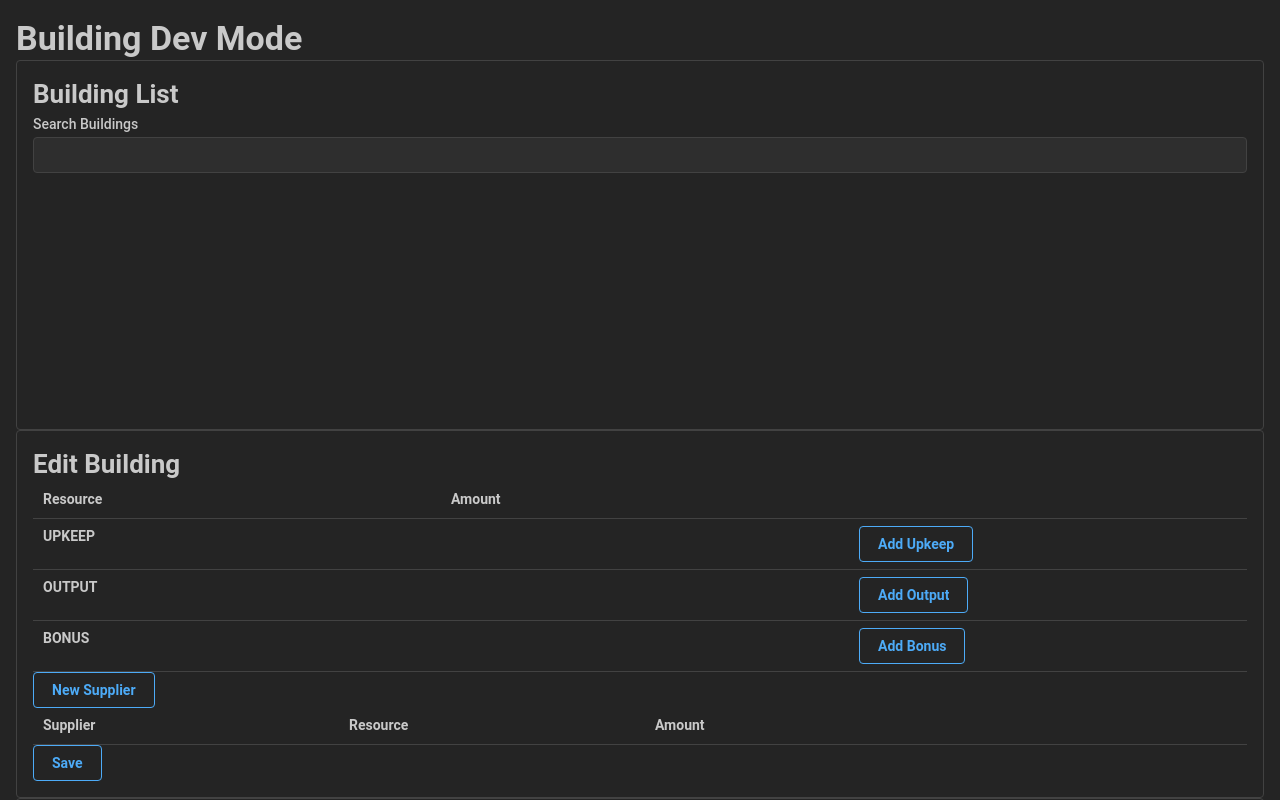
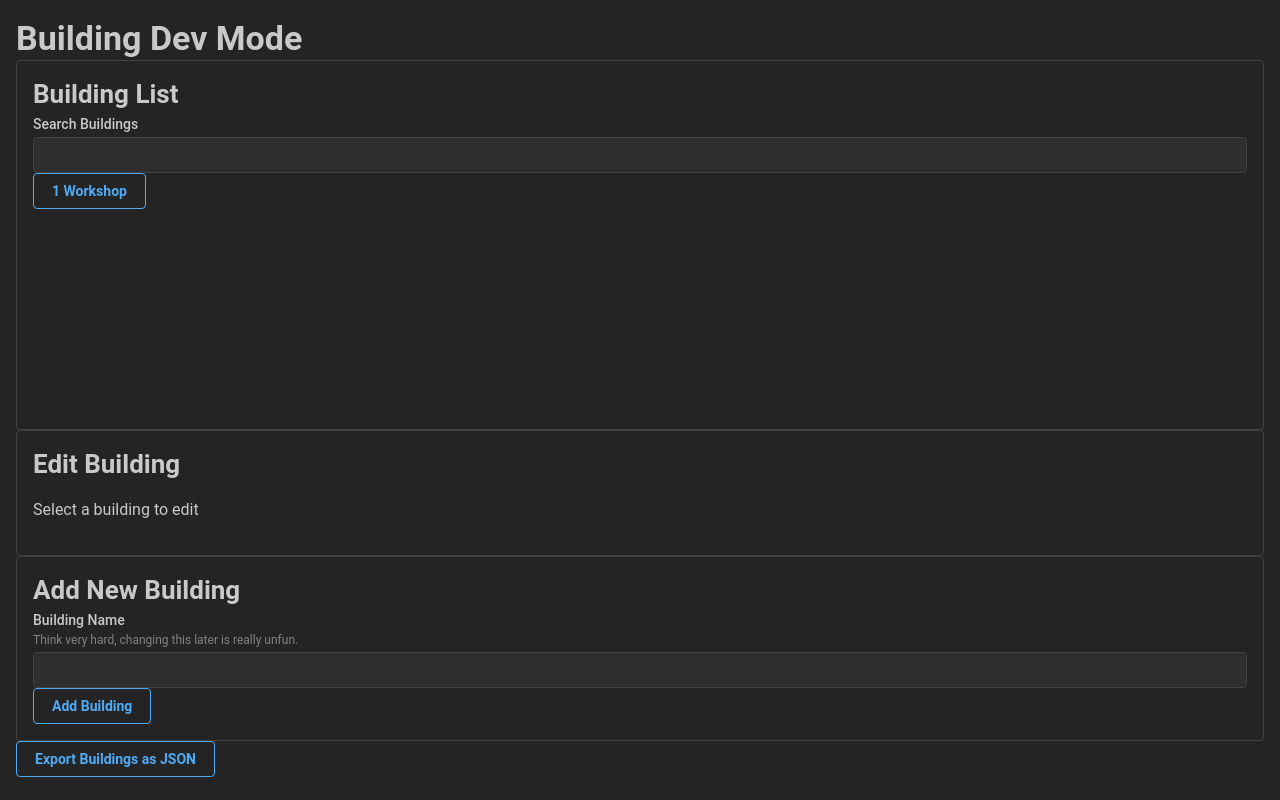
Before and after one commit to Skybluepanda/rlcivilisation, a React (Vite) app: page /rlcivilisation/buildings in a window 1280 px wide. Shown: the top 800 px of the page. Built offline with nearby package versions, Linux system fonts and the light colour scheme.

Commit message:
Name and tooltip box reactivate

```diff
--- a/src/components/BuildingContent/BuildingAdmin.tsx
+++ b/src/components/BuildingContent/BuildingAdmin.tsx
@@ -94,10 +94,10 @@ const BuildingManager: React.FC = () => {
                 <Title order={2}>Building List</Title>
                 <TextInput
                     label="Search Buildings"
-                    // onChange={e => setBuildingSearch(e.target.value)}
+                    onChange={e => setBuildingSearch(e.target.value)}
                 />
                 <ScrollArea h={'30vh'}>
-                    {/* {buildingList.map(building => buildingSearch ? ( building.name.toLowerCase().includes(buildingSearch.toLowerCase().trim()) ?
+                    {buildingList.map(building => buildingSearch ? ( building.name.toLowerCase().includes(buildingSearch.toLowerCase().trim()) ?
                         <Button
                             variant="outline"
                             key={building.name}
@@ -111,12 +111,12 @@ const BuildingManager: React.FC = () => {
                     onClick={() => handleBuildingSelect(building)}
                 >
                     {building.UID} {building.name}
-                </Button>)} */}
+                </Button>)}
                 </ScrollArea>
             </Paper>
             <Paper withBorder p={'md'}>
                 <Title order={2}>Edit Building</Title>
-                {/* {selectedBuilding ? (
+                {selectedBuilding ? (
                     <Paper>
                         <TextInput
                             label="Building Name"
@@ -142,7 +142,7 @@ const BuildingManager: React.FC = () => {
                                 })
                             }
                         />
-                        {/* Resource INPUT output onetime table*/}
+                        {/* Resource INPUT output onetime table */}
                 <Table>
                     <Table.Thead>
                         <Table.Tr
@@ -253,7 +253,7 @@ const BuildingManager: React.FC = () => {
                     Save
                 </Button>
             </Paper>
-            {/* ) : (<p>Select a building to edit</p>)</Paper> */}
+            ) : (<p>Select a building to edit</p>)}</Paper>
             <Paper withBorder p={'md'}>
                 <Title order={2}>Add New Building</Title>
                 <TextInput
```
